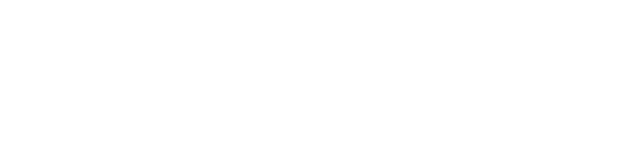
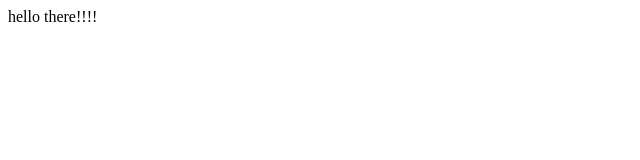
Before and after one commit to mahdiManU/testtest, a plain HTML site: page index.html in a window 1280 px wide. Shown: the whole page, without its empty margins (0-640 px from the left). Drawn offline with Linux system fonts and the light colour scheme.

Commit message:
this is my seconde commit

```diff
--- a/index.html
+++ b/index.html
@@ -6,6 +6,8 @@
     <title>Document</title>
 </head>
 <body>
-
+    <div>
+        hello there!!!!
+    </div>
 </body>
 </html>
```
